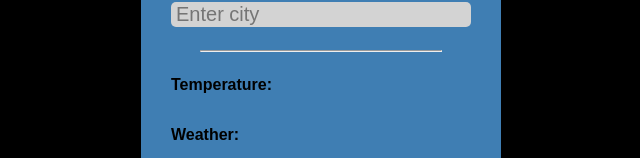
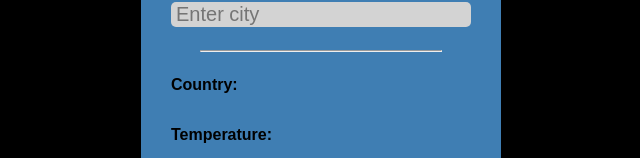
Before and after one commit to MarkoShindelic/weather-app, a React (Vite) app: page / in a window 1280 px wide. Shown: the part 254-412 px from the top of the page, without its empty margins (319-959 px from the left). Built offline with nearby package versions, Linux system fonts and the light colour scheme.

Commit message:
adding country <p> tag

```diff
--- a/src/components/Card.jsx
+++ b/src/components/Card.jsx
@@ -6,6 +6,7 @@ function Card(){
 
     const [value, setValue] = useState('');
     const [condition, setCondition] = useState();
+    const [country, setCountry] = useState();
     const [img, setImg] = useState();
 
 
@@ -28,8 +29,8 @@ function Card(){
             setTemp(data.current.temp_c);
             setCondition(data.current.condition.text);
             setImg(data.current.condition.icon);
+            setCountry(data.location.country)
             console.log(data);
-            console.log(data.current.temp_c);
         });
     }
 
@@ -52,9 +53,9 @@ function Card(){
             <h2>Weather App</h2>
             <input name="city" type='text' placeholder='Enter city' value = {value} onChange={inputChange} />
             <hr className='line'/>
+            <p>Country: <em className='response'>{country}</em></p>
            {temp != null ? ( <p>Temperature: <em className='response'> {temp}°C</em></p>) : <p>Temperature: </p>}
             <p>Weather: <em className='response'>{condition}</em></p>
-
         <div className='button-container'>
             <img src={imgLink} className='img' />
             <button onClick={onClick}>Get Weather</button>
```
